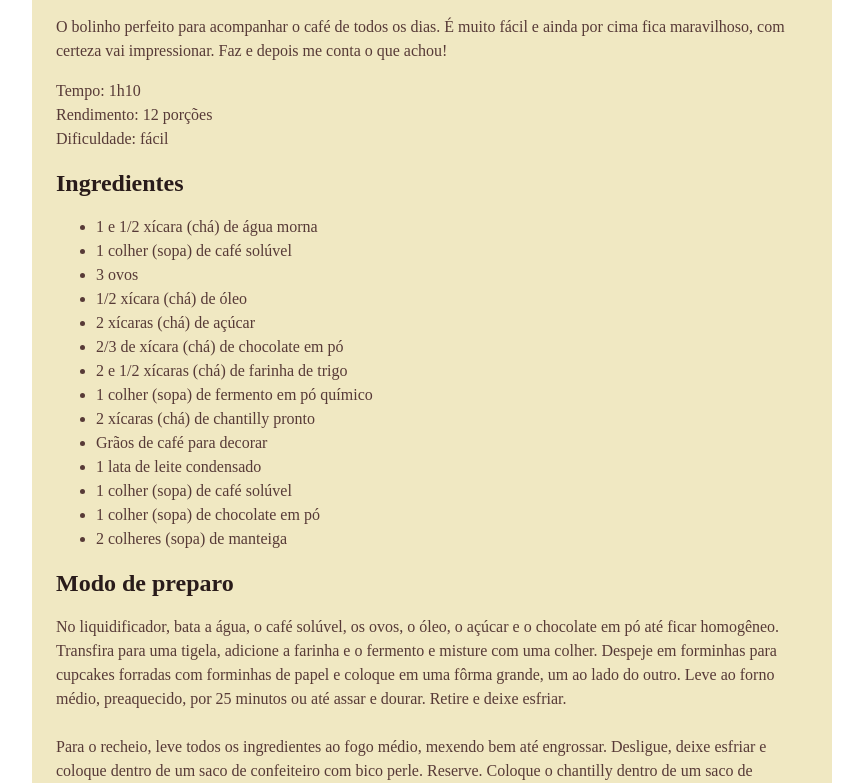
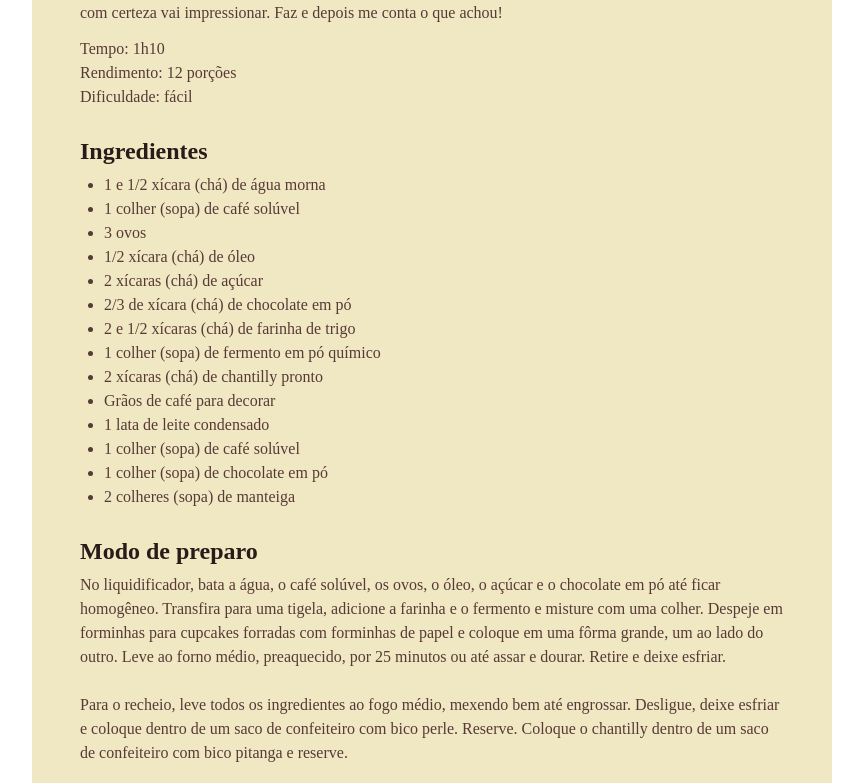
Before and after one commit to pinajuan/pagina-de-receita, a plain HTML site: page index.html in a window 1280 px wide. Shown: the part 203-986 px from the top of the page, without its empty margins (208-1071 px from the left). Drawn offline with Linux system fonts and the light colour scheme; a web font is replaced by a local one.

Commit message:
customizing spaces

```diff
--- a/style.css
+++ b/style.css
@@ -1,3 +1,8 @@
+* {
+  margin: 0;
+  padding: 0;
+}
+
 :root {
   font-family: "Alice", serif;
   line-height: 150%;
@@ -22,9 +27,22 @@ img {
   border-radius: 16px;
 }
 
+main {
+  padding: 24px;
+}
+
+section + section {
+  margin-top: 24px;
+}
+
+#about p + p {
+  margin-top: 12px;
+}
+
 h1 {
   line-height: 140%;
   font-size: 40px;
+  margin-bottom: 4px;
 }
 
 h2 {
@@ -33,4 +51,10 @@ h2 {
 
 h2, h2 {
   color: #291B1A;
+  margin-bottom: 4px;
+  line-height: 150%;
 }
+
+ul {
+  padding-left: 24px;
+}
```
